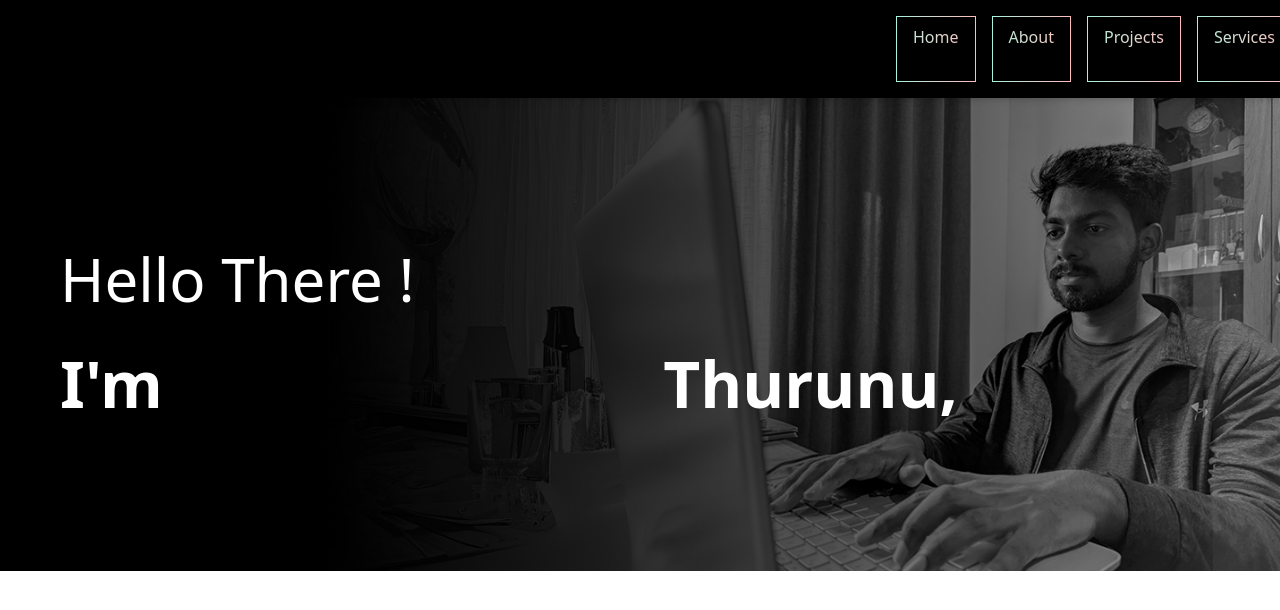
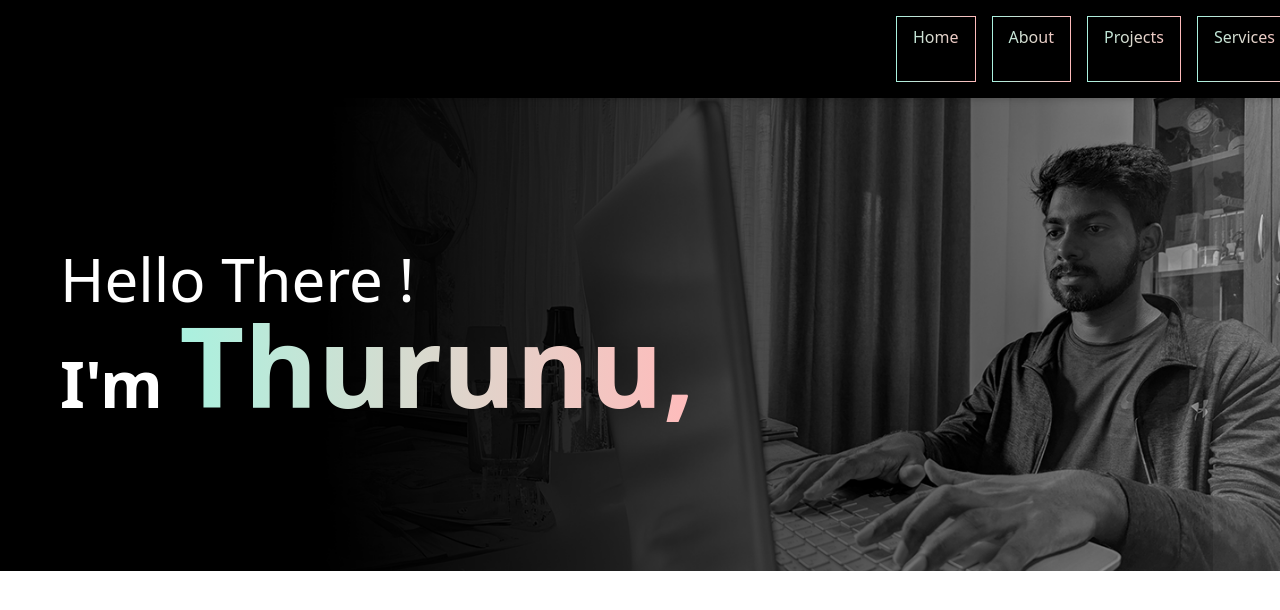
Before and after one commit to thurunuym/my-portofolio, a React (Vite) app: page / in a window 1280 px wide. Shown: the top 610 px of the page. Built offline with nearby package versions, Linux system fonts and the light colour scheme.

Commit message:
css updated

```diff
--- a/src/components/Home.jsx
+++ b/src/components/Home.jsx
@@ -1,50 +1,3 @@
-// import React from "react";
-// import blackBg from "../assets/black_bg.png";
-// import coloredBg from "../assets/colored_bg.png";
-// import "../styles/Home.css";
-
-// const Home = () => {
-//   return (
-//     <div className="home-container" id="home">
-//       <div className="overlay-text">
-//         <div className="ml-15 text-white">
-//             <p className="text-4xl md:text-6xl font-semi-bold">Hello There !</p>
-//             <p style={{fontSize:'4rem'}} className="text-[50rem] md:text-6xl font-bold">I'm&nbsp;
-//                 <span style={{fontSize:'7rem'}}  className="md:text-6xl bg-gradient-to-r from-[#a9f1df] to-[#ffbbbb] bg-clip-text text-transparent select-none">
-//                 Thurunu,
-//                 </span>
-//             </p>
-//             <p></p>
-//         </div>
-//         <div>
-
-
-//         </div>
-
-
-//       </div>
-//       <img src={blackBg} alt="Grayscale Background" className="base-image" />
-//       <img src={coloredBg} alt="Colored Background" className="hover-image" />
-//     </div>
-//   );
-// };
-
-// export default Home;
-
-
-
-
-
-
-
-
-
-
-
-
-
-
-
 import React from "react";
 import blackBg from "../assets/black_bg.png";
 import coloredBg from "../assets/colored_bg.png";
@@ -57,9 +10,10 @@ const Home = () => {
         <div className="ml-15 text-white">
             <p className="text-4xl md:text-6xl font-semi-bold">Hello There !</p>
             <p style={{fontSize:'4rem'}} className="text-[50rem] md:text-6xl font-bold">I'm&nbsp;
-                <span className="aurora-text">Thurunu</span>
+                <span style={{fontSize:'7rem'}}  className="md:text-6xl bg-gradient-to-r from-[#a9f1df] to-[#ffbbbb] bg-clip-text text-transparent select-none">
                 Thurunu,
-                </p>
+                </span>
+            </p>
             <p></p>
         </div>
         <div>
```
